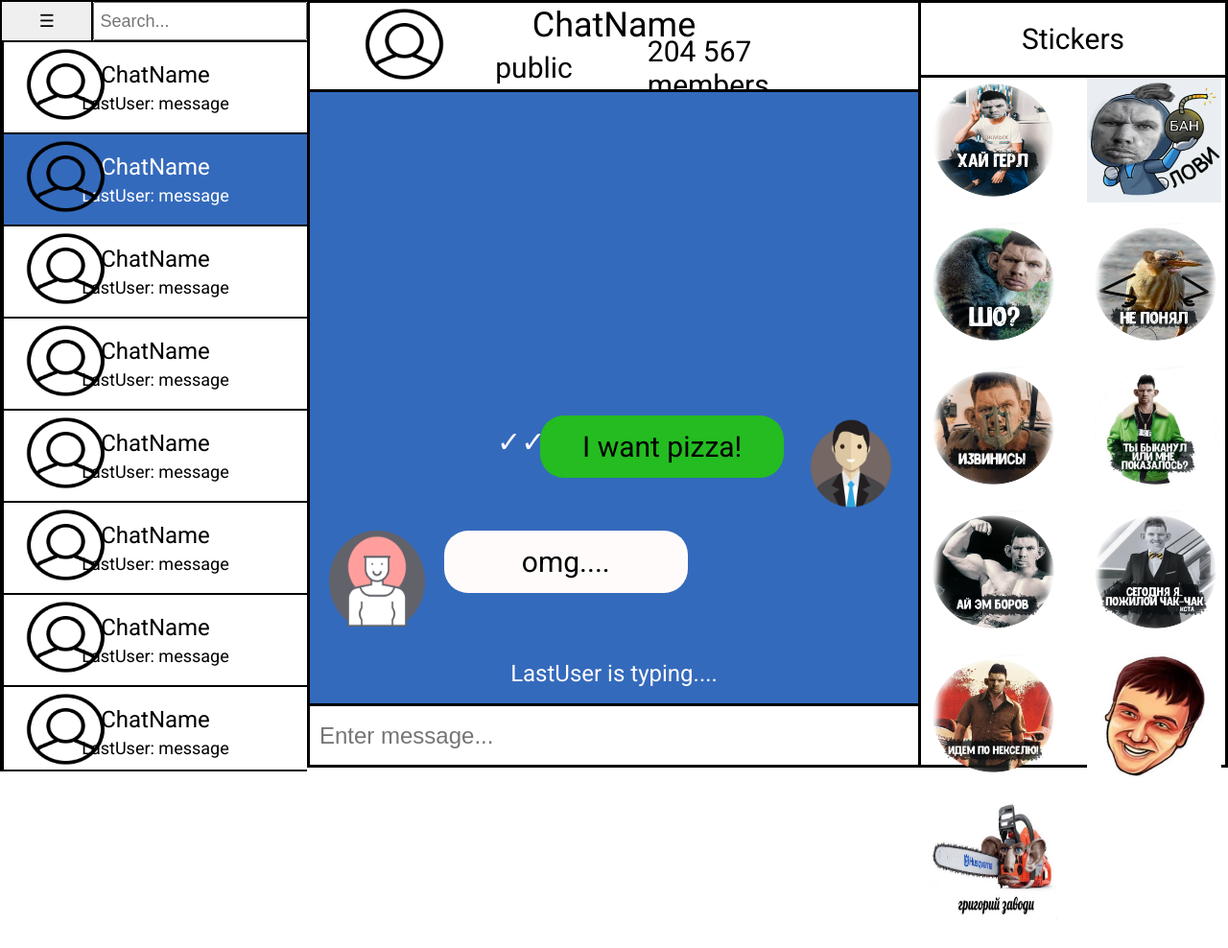
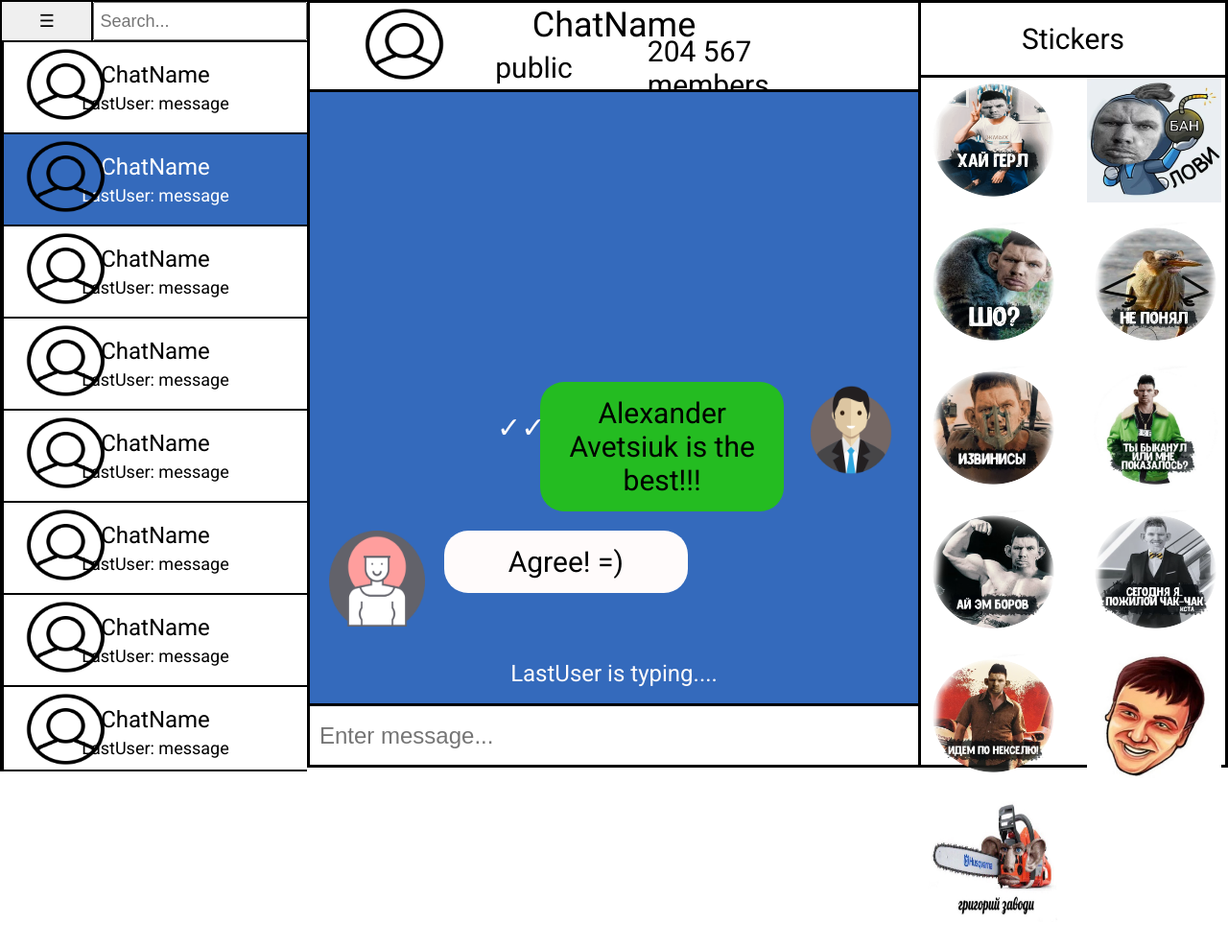
Before and after one commit to COOLizh/chat-application, a plain HTML site: page chat.html in a window 1280 px wide. Shown: the whole page at 96% size. Drawn offline with Linux system fonts and the light colour scheme.

Commit message:
to the correspondence added true =)

```diff
--- a/chat.html
+++ b/chat.html
@@ -86,12 +86,12 @@
             <div class="correspondence">
                 <div class="temp-login-user-message">
                     <img src="img/unknown_male.png" alt="user-photo" id="user-photo">
-                    <p id="user-message">I want pizza!</p>
+                    <p id="user-message">Alexander Avetsiuk is the best!!!</p>
                     <p id="message-status">✓✓</p>
                 </div>
                 <div class="temp-other-users-message">
                     <img src="img/unknown_female.png" alt="user-photo" id="user-photo">
-                    <p id="user-message">omg....</p>
+                    <p id="user-message">Agree! =)</p>
                 </div>
                 <p id="user-typing-indicator">LastUser is typing....</p>
             </div>
--- a/css/chat.css
+++ b/css/chat.css
@@ -209,7 +209,7 @@ body {
     text-align: center;
     background-color: #346ABC;
     margin-right: 4%;
-    margin-top: 10px;
+    margin-top: 30px;
     padding: 0;
     border-radius: 0;
     color: #FFFBFB;
```
